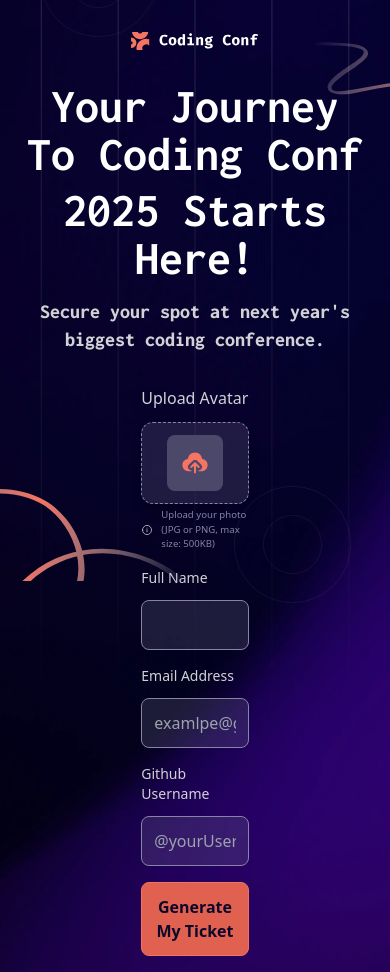
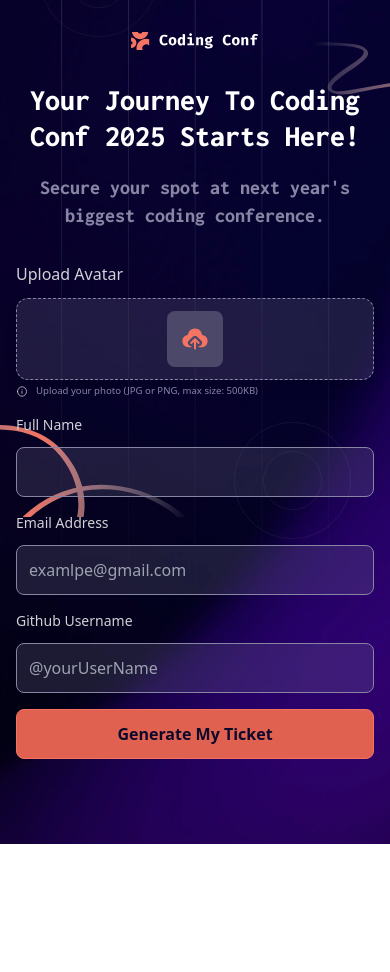
Before and after one commit to negin-khademi/conference-ticket-generator, an Angular app: page / in a window 390 px wide. After the commit the page ends 844 px from the top, so only its background shows below. Built offline with nearby package versions, Linux system fonts and the light colour scheme.

Commit message:
feat : mobile responsive for form

```diff
--- a/src/app/form/form.component.html
+++ b/src/app/form/form.component.html
@@ -7,15 +7,16 @@
         <img src="images/logo-full.svg" class="w-32" alt="logo" />
       </div>
       <!-- title -->
-      <div class="grid ">
-        <p class="font-extrabold  text-5xl text-custom_neutral-0 mt-8">{{'your journey to coding conf '
-          | titlecase}}
-        </p>
-        <p class="font-extrabold  text-5xl text-custom_neutral-0 mt-2 mb-4">{{'2025 starts here!'
+      <div class="mb-5 md:flex md:justify-center ">
+        <p class="text-3xl md:font-extrabold md:text-5xl text-custom_neutral-0 mt-8 md:w-[60%]">{{'your journey to
+          coding
+          conf 2025
+          starts here!'
           | titlecase}}
         </p>
       </div>
-      <p class="text-custom_neutral-300 text-xl">Secure your spot at next year's biggest coding conference.
+
+      <p class="text-custom_neutral-500 text-xl">Secure your spot at next year's biggest coding conference.
       </p>
     </div>
   </div>
@@ -23,14 +24,14 @@
   <!-- form -->
   <form [formGroup]="dataForm" (ngSubmit)="onSubmit()">
     <div class=" flex justify-center text-custom_neutral-0 w-full">
-      <div class="mt-8 w-[30%]">
-        <div class="flex flex-col  w-full">
+      <div class="w-full mt-8 md:w-[30%]">
+        <div class="flex flex-col w-full">
           <div class="w-full max-w-md">
             <p class="text-custom_neutral-300 mb-3 text-left">{{ 'upload avatar' | titlecase }}</p>
           </div>
           <!-- upload image -->
           <div
-            class="max-w-md rounded-xl bg-custom_neutral-500 bg-opacity-20  shadow-lg border border-dashed border-custom_neutral-500 p-3 flex flex-col  items-center w-full">
+            class="max-w-md rounded-xl bg-custom_neutral-500 bg-opacity-20 shadow-lg border border-dashed border-custom_neutral-500 p-3 flex flex-col  items-center w-full">
             <input #imageInput type="file" accept="image/*" (change)="onFileSelected($event)" class="hidden">
             <img class=" bg-custom_neutral-700 rounded-lg cursor-pointer
             {{ urlControl?.value ? 'p-0 w-14 h-14 object-cover' : 'p-3 w-14' }}
@@ -100,8 +101,6 @@
             }
           </div>
           }
-
-
           <!-- github -->
           <div class="w-full max-w-md mt-4">
             <div>
--- a/src/app/form/form.component.ts
+++ b/src/app/form/form.component.ts
@@ -103,8 +103,8 @@ export class FormComponent {
 		this.onFileSelected(event);
 	}
 	onSubmit() {
+		this.checkGitValidation();
 		this.submitted = true;
-		this.checkGitValidation();
 		if (this.dataForm.invalid) {
 			this.dataForm.markAllAsTouched();
 			return;
--- a/src/app/ticket/ticket.component.html
+++ b/src/app/ticket/ticket.component.html
@@ -11,8 +11,7 @@
         <div class="font-extrabold text-5xl mt-[5%]">
           <span class="text-custom_neutral-0">Congrats</span>
           <span class="bg-text-gradient bg-clip-text text-transparent">
-            <!-- {{receiveData | titlecase}}! -->
-            {{receiveData?.value.name |titlecase}}
+            {{receiveData?.value.name |titlecase}}!
           </span>
           <p class="font-extrabold  text-5xl text-custom_neutral-0 mt-2 mb-4">Your ticket is ready.
           </p>
```
